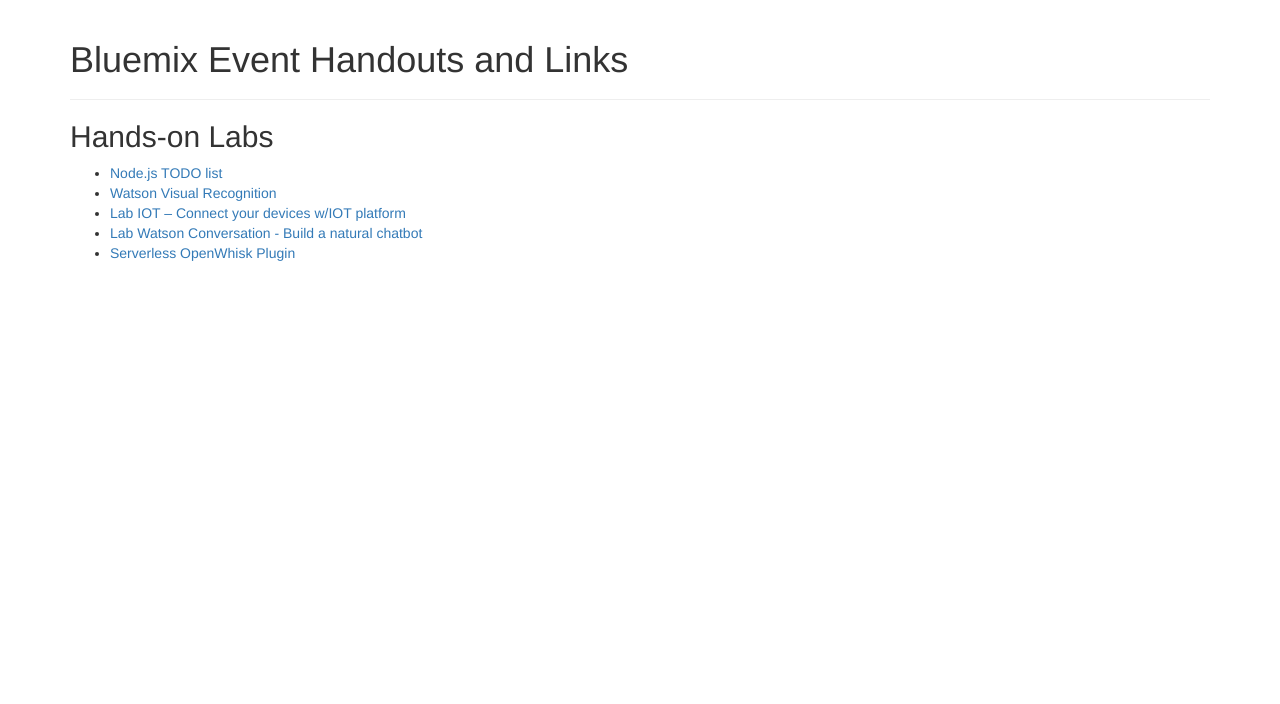
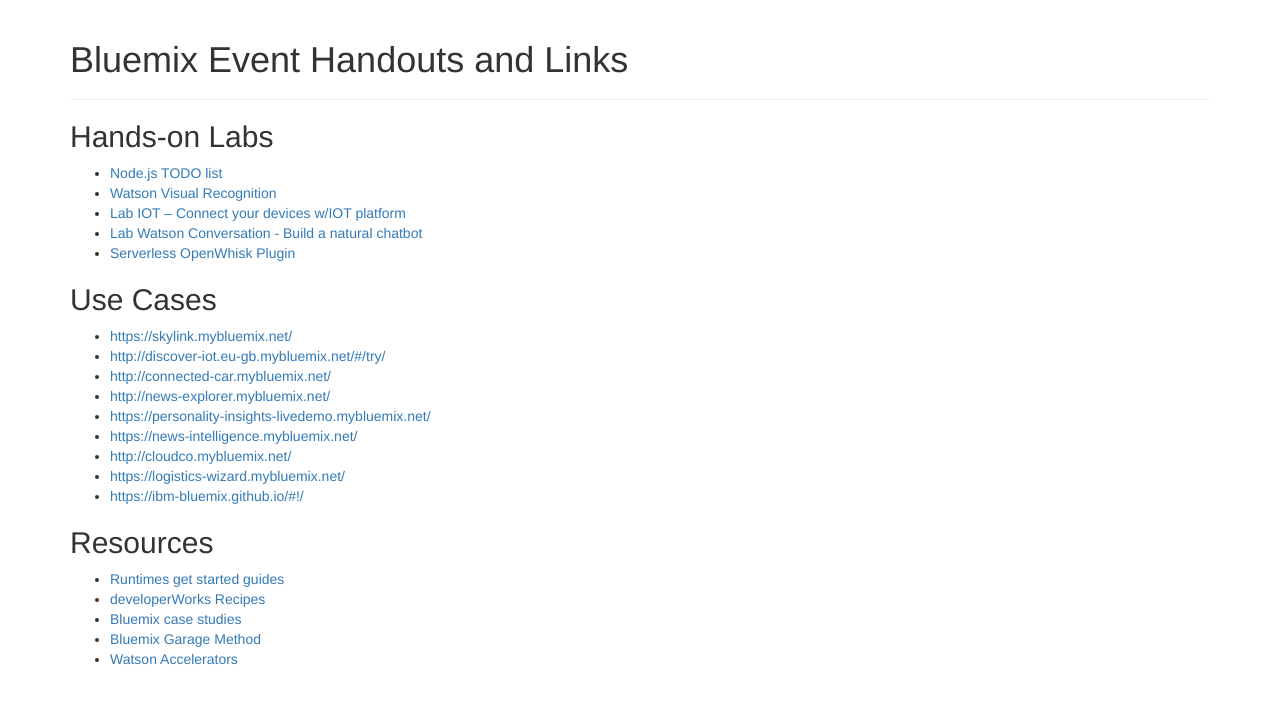
Before and after one commit to optimumsun/handouts, a website: page public/index.html in a window 1280 px wide. Drawn offline with Linux system fonts and the light colour scheme.

Commit message:
added additional links

```diff
--- a/public/index.html
+++ b/public/index.html
@@ -23,6 +23,26 @@
                       <li><a href="https://github.com/lionelmace/bluemix-labs/tree/master/labs/Lab Watson Conversation - Build a natural chatbot" target="_blank">Lab Watson Conversation - Build a natural chatbot</a></li>
                       <li><a href="https://github.com/serverless/serverless-openwhisk" target="_blank">Serverless OpenWhisk Plugin</a></li>
                   </ul>
+                  <h2>Use Cases</h2>
+                  <ul>
+                      <li><a href="https://skylink.mybluemix.net/" target="_blank">https://skylink.mybluemix.net/</a></li>
+                      <li><a href="http://discover-iot.eu-gb.mybluemix.net/#/try/" target="_blank">http://discover-iot.eu-gb.mybluemix.net/#/try/</a></li>
+                      <li><a href="http://connected-car.mybluemix.net/" target="_blank">http://connected-car.mybluemix.net/</a></li>
+                      <li><a href="http://news-explorer.mybluemix.net/" target="_blank">http://news-explorer.mybluemix.net/</a></li>
+                      <li><a href="https://personality-insights-livedemo.mybluemix.net/" target="_blank">https://personality-insights-livedemo.mybluemix.net/</a></li>
+                      <li><a href="https://news-intelligence.mybluemix.net/" target="_blank">https://news-intelligence.mybluemix.net/</a></li>
+                      <li><a href="http://cloudco.mybluemix.net/" target="_blank">http://cloudco.mybluemix.net/</a></li>
+                      <li><a href="https://logistics-wizard.mybluemix.net/" target="_blank">https://logistics-wizard.mybluemix.net/</a></li>
+                      <li><a href="https://ibm-bluemix.github.io/#!/" target="_blank">https://ibm-bluemix.github.io/#!/</a></li>
+                  </ul>
+                  <h2>Resources</h2>
+                  <ul>
+                      <li><a href="https://www.ibm.com/blogs/bluemix/2017/03/runtimes-get-started-guides/?social_post=829410659&fst=Learn&linkId=35308736" target="_blank">Runtimes get started guides</a></li>
+                      <li><a href="https://developer.ibm.com/recipes/" target="_blank">developerWorks Recipes</a></li>
+                      <li><a href="https://www.ibm.com/cloud-computing/bluemix/case-studies" target="_blank">Bluemix case studies</a></li>
+                      <li><a href="https://www.ibm.com/devops/method" target="_blank">Bluemix Garage Method</a></li>
+                      <li><a href="https://watsonaccelerators.mybluemix.net/welcome" target="_blank">Watson Accelerators</a></li>
+                  </ul>
               </div>
           </div>
       </div>
```
